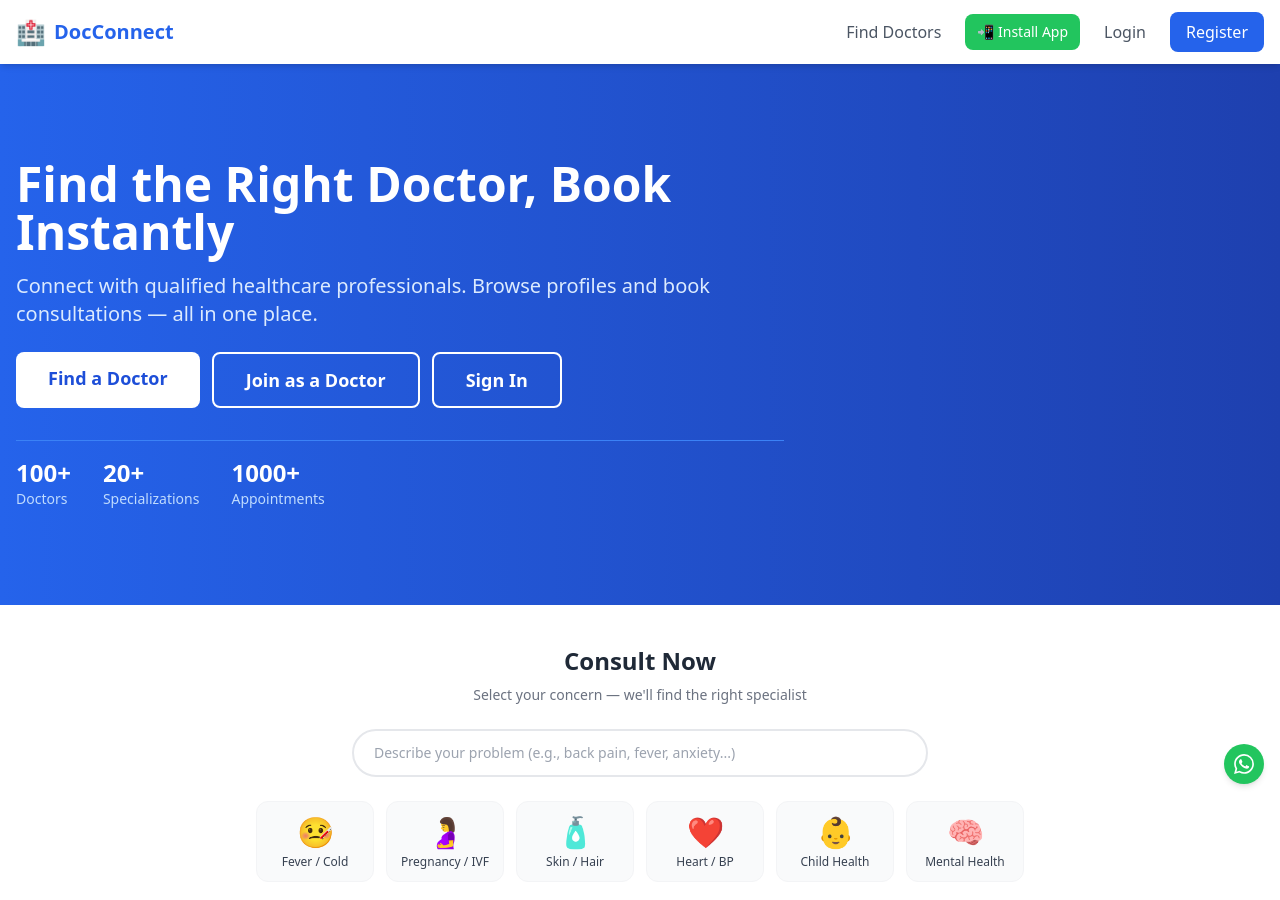
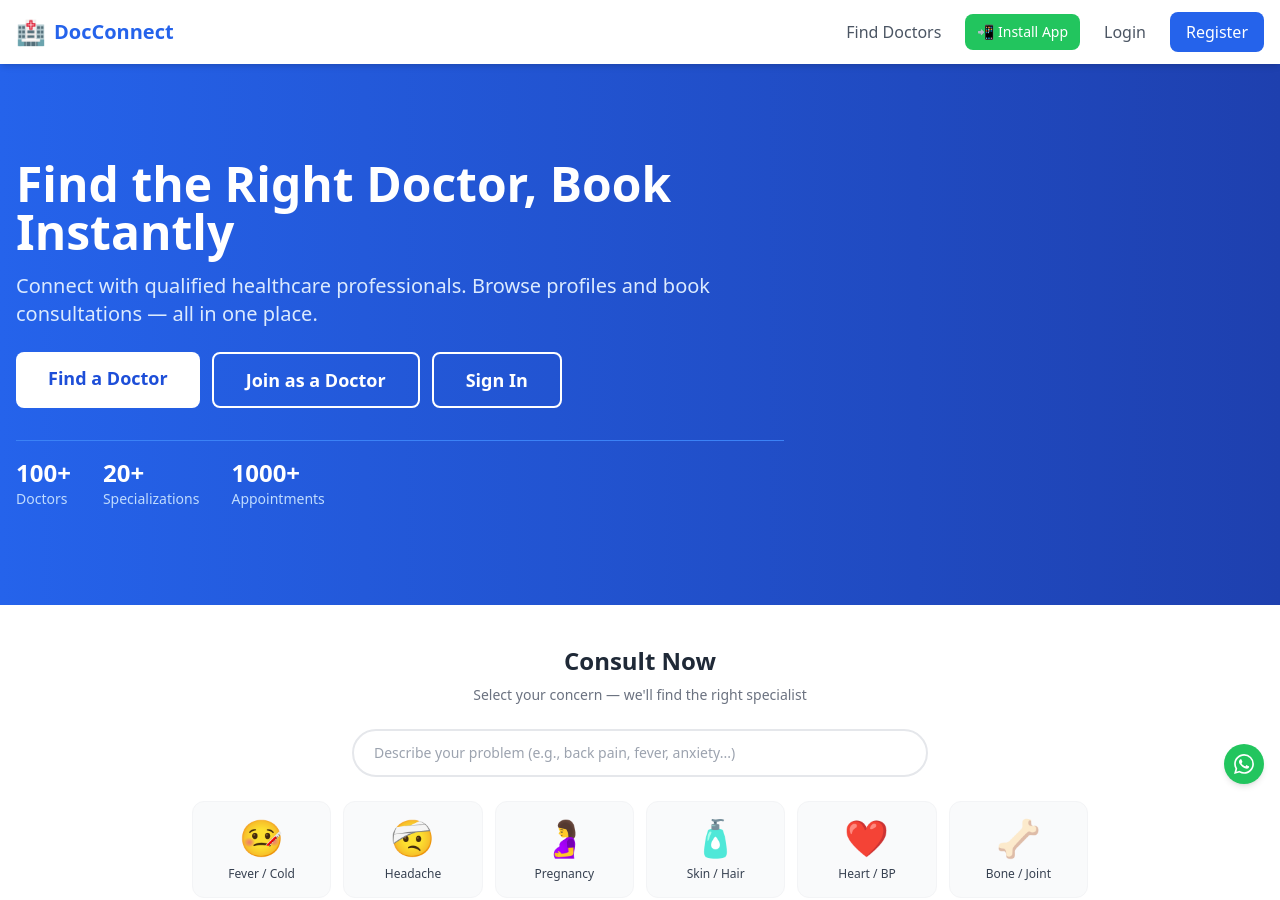
Before and after one commit to kndnkmr/docconnect, a React (Vite) app in the folder client/: page / in a window 1280 px wide. Shown: the top 900 px of the page. Built offline with nearby package versions, Linux system fonts and the light colour scheme; no server answers.

Commit message:
improve: restore all 12 symptom cards with larger emoji icons

```diff
--- a/client/src/pages/Home.jsx
+++ b/client/src/pages/Home.jsx
@@ -127,22 +127,28 @@ function Home() {
             )}
           </div>
 
-          {/* Top 6 symptom cards */}
-          <div className="grid grid-cols-3 sm:grid-cols-6 gap-3 max-w-3xl mx-auto">
+          {/* Symptom cards — all 12 back with larger icons */}
+          <div className="grid grid-cols-3 sm:grid-cols-4 md:grid-cols-6 gap-3 max-w-4xl mx-auto">
             {[
               { symptom: 'Fever / Cold', icon: '🤒', specialization: 'General Physician' },
-              { symptom: 'Pregnancy / IVF', icon: '🤰', specialization: 'Gynaecologist' },
+              { symptom: 'Headache', icon: '🤕', specialization: 'Neurologist' },
+              { symptom: 'Pregnancy', icon: '🤰', specialization: 'Gynaecologist' },
               { symptom: 'Skin / Hair', icon: '🧴', specialization: 'Dermatologist' },
               { symptom: 'Heart / BP', icon: '❤️', specialization: 'Cardiologist' },
+              { symptom: 'Bone / Joint', icon: '🦴', specialization: 'Orthopedic' },
               { symptom: 'Child Health', icon: '👶', specialization: 'Pediatrician' },
+              { symptom: 'Dental', icon: '🦷', specialization: 'Dentist' },
+              { symptom: 'Eye / Vision', icon: '👁️', specialization: 'Ophthalmologist' },
               { symptom: 'Mental Health', icon: '🧠', specialization: 'Psychiatrist' },
+              { symptom: 'Ear / Nose', icon: '👂', specialization: 'ENT Specialist' },
+              { symptom: 'Stomach', icon: '🫁', specialization: 'Gastroenterologist' },
             ].map((item, idx) => (
               <Link
                 key={idx}
                 to={`/doctors?specialization=${encodeURIComponent(item.specialization)}`}
-                className="bg-gray-50 p-3 rounded-xl hover:shadow-md transition-all text-center border border-gray-100 hover:border-primary-200 hover:bg-primary-50"
+                className="bg-gray-50 p-4 rounded-xl hover:shadow-md transition-all text-center border border-gray-100 hover:border-primary-200 hover:bg-primary-50"
               >
-                <div className="text-3xl mb-1">{item.icon}</div>
+                <div className="text-4xl mb-2">{item.icon}</div>
                 <p className="text-xs font-medium text-gray-700 leading-tight">{item.symptom}</p>
               </Link>
             ))}
```
